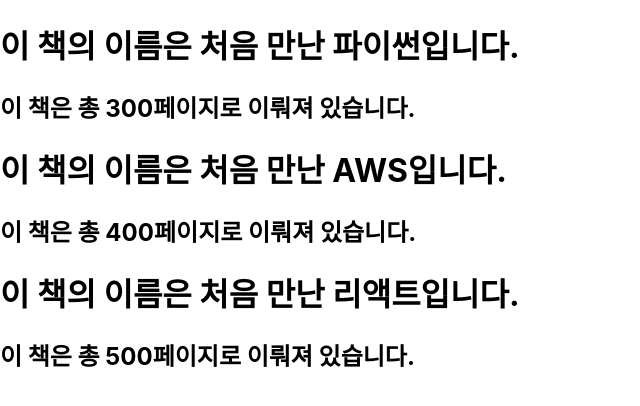
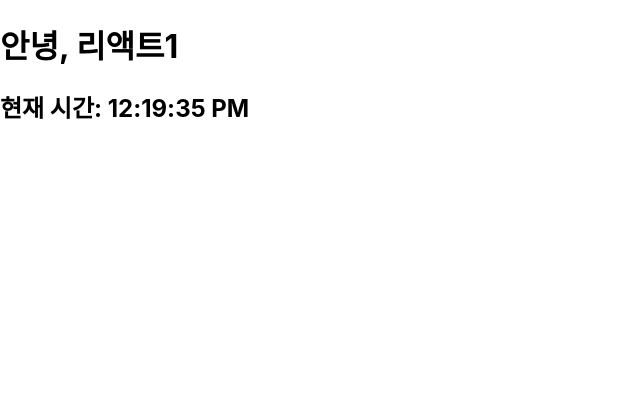
Before and after one commit to KyungHoAn/React_Practice, a React (Create React App) app in the folder React_study/my-app/: page / in a window 1280 px wide. Shown: the top 406 px of the page, without its empty margins (0-640 px from the left). Built offline with nearby package versions, Linux system fonts and the light colour scheme.

Commit message:
react_compoennt_10.10

```diff
--- /dev/null
+++ b/React_study/my-app/src/chapter_04/Clock.jsx
@@ -0,0 +1,12 @@
+import React from "react";
+
+function Clock(props) {
+  return (
+    <div>
+      <h1>안녕, 리액트1</h1>
+      <h2>현재 시간: {new Date().toLocaleTimeString()}</h2>
+    </div>
+  );
+}
+
+export default Clock;
--- a/React_study/my-app/src/index.js
+++ b/React_study/my-app/src/index.js
@@ -4,23 +4,16 @@
 import App from "./App";
 import reportWebVitals from "./reportWebVitals";
 
-import Library from "./chapter_03/Libray";
+// import Library from "./chapter_03/Libray";
+import Clock from "./chapter_04/Clock";
 
 const root = ReactDOM.createRoot(document.getElementById("root"));
-root.render(
-  <React.StrictMode>
-    <Library />
-  </React.StrictMode>
-);
+setInterval(() => {
+  root.render(
+    <React.StrictMode>
+      <Clock />
+    </React.StrictMode>
+  );
+}, 1000);
 
-// ReactDOM.render(
-//   <React.StrictMode>
-//     <Library/>
-//   </React.StrictMode>
-//   document.getElementById('root')
-// )
-
-// If you want to start measuring performance in your app, pass a function
-// to log results (for example: reportWebVitals(console.log))
-// or send to an analytics endpoint. Learn more: https://bit.ly/CRA-vitals
 reportWebVitals();
```
Also changed, not shown: 1 other file (tests, documents, lock files or other folders).
